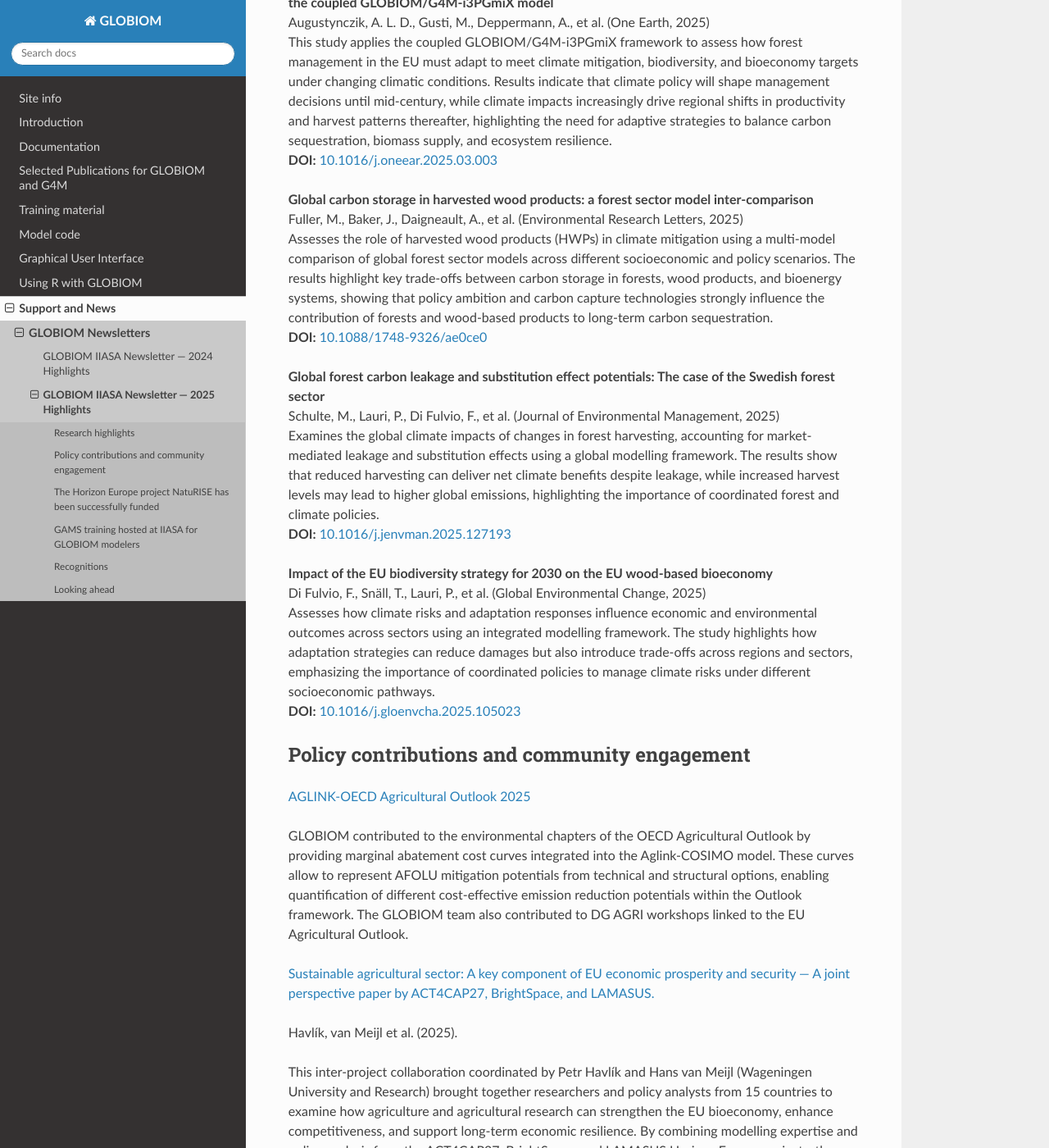
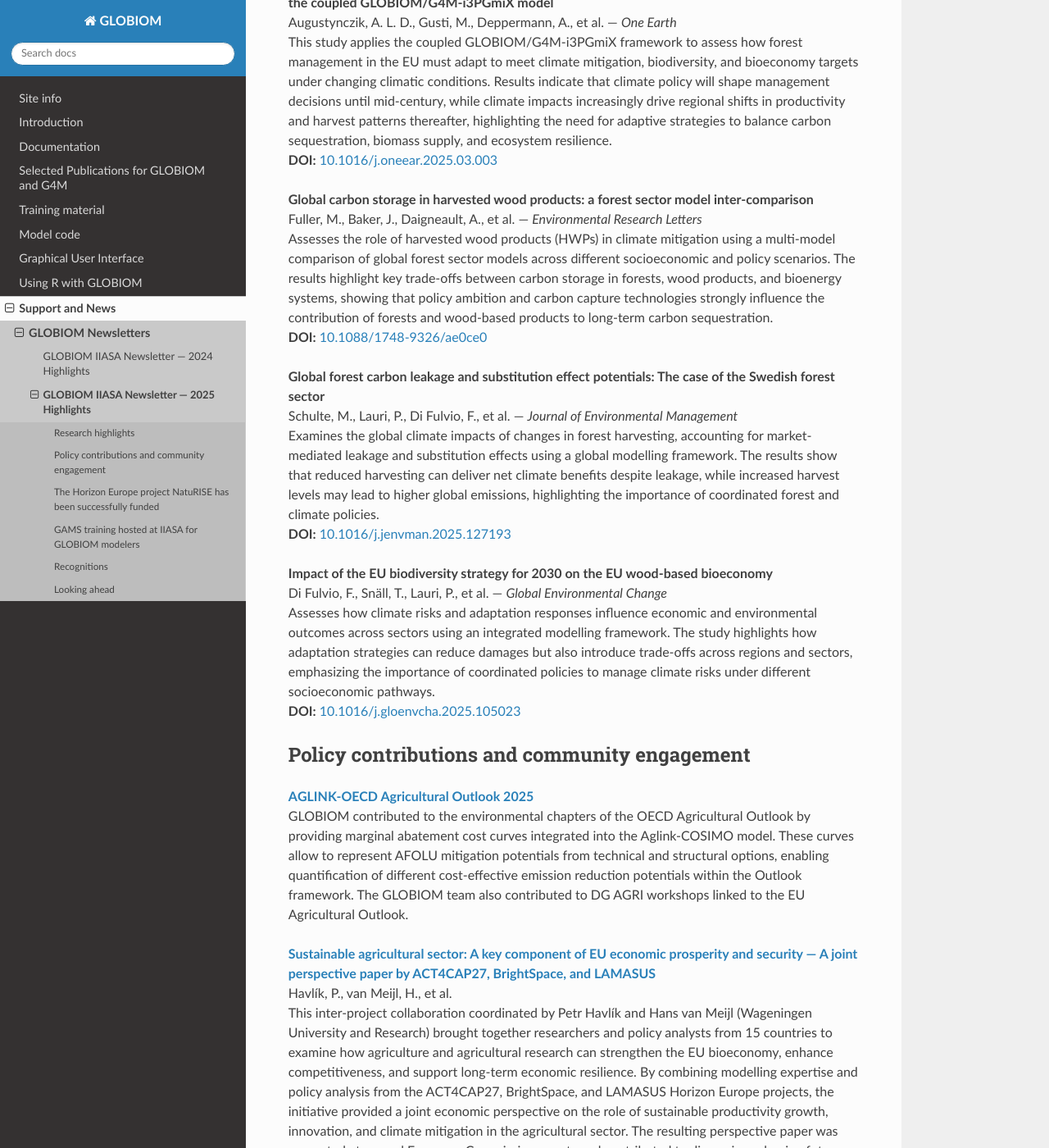
Before and after one commit to iiasa/GLOBIOM_doc, a Sphinx documentation site: the page built from source/newsletters/2025_highlights.rst, in a window 1280 px wide and 1400 px high, scrolled down 1472 px. Shown: the whole window at 82% size. Built offline with Sphinx 7.4.7 and the Read the Docs theme 3.1.0, drawn with Linux system fonts in a browser that asks for light colours; pages that are not in the unit, such as notebooks, are missing from menus; some of the changed lines change nothing that is shown; some of the changed text lies outside the part shown.

Commit message:
Editorial refinements

```diff
--- a/source/newsletters/2025_highlights.rst
+++ b/source/newsletters/2025_highlights.rst
@@ -15,43 +15,43 @@
 -------------------
 
 | **The EAT–Lancet Commission on healthy, sustainable, and just food systems**
-| Rockström, J., Thilsted, S. H., Willett, W. C., et al. (The Lancet, 2025)
+| Rockström, J., Thilsted, S. H., Willett, W. C., et al. — *The Lancet*
 | Led by Marta Kozicka, GLOBIOM team contributed the new 2025 EAT-*Lancet* Commission on healthy, sustainable, and just food systems. The Commission presents new evidence-based insights on nutrition and human health, within safe and just planetary boundaries. New to this Commission are updates to the planetary health diet, measurement and assessment of the impact food systems have in driving transgressions of planetary boundaries, an exploration of multi-dimensional and underlying issues of food justice, new research and extensive modelling insights, and transformative and action-based recommendations and roadmaps. The study received strong visibility, ranking among the most talked-about climate-related papers (#5) in `Carbon Brief’s 2025 list <https://iiasa.ac.at/news/feb-2026/iiasa-researchers-among-authors-of-climate-papers-most-featured-in-media-in-2025>`__.
 | **DOI:** `10.1016/S0140-6736(25)01201-2 <https://doi.org/10.1016/S0140-6736(25)01201-2>`_
 
 | **Bundling measures for food systems transformation: a global, multimodel assessment**
-| Sundiang, M., Diniz Oliveira, T., Mason-D’Croz, D., et al. (The Lancet Planetary Health, 2025)
+| Sundiang, M., Diniz Oliveira, T., Mason-D’Croz, D., et al. — *The Lancet Planetary Health*
 | GLOBIOM contributed to this multi-model analysis to explore how coordinated sets of policy measures can unlock transformational pathways for food systems that balance health, sustainability, and equity. This work demonstrates that integrated bundles of food system policies can achieve more systemic change than isolated measures.
 | **DOI:** `10.1016/j.lanplh.2025.101339 <https://doi.org/10.1016/j.lanplh.2025.101339>`_
 
 | **Feeding The Planet While Saving It: How New Foods Can Help!**
-| Kozicka, M., Leclère, D., Davis, C., et al. (Frontiers for Young Minds, 2025)
+| Kozicka, M., Leclère, D., Davis, C., et al. — *Frontiers for Young Minds*
 | Last year’s research by Kozicka et al. was invited to be adapted for publication in Frontiers for Young Minds, an open-access scientific journal that brings research directly to young readers aged 8–15. The article translates findings on sustainable diets and innovative food alternatives into an accessible format for school students, helping to communicate how food system transformation can contribute to climate mitigation and biodiversity protection.
 | **DOI:** `10.3389/frym.2025.1558710 <https://doi.org/10.3389/frym.2025.1558710>`_
 
 | **Complexity and uncertainty in future food system transformation modelling**
-| Moallemi, E. A., Castonguay, A. C., Mason-D’Croz, D., et al. (Nature Food, 2025)
+| Moallemi, E. A., Castonguay, A. C., Mason-D’Croz, D., et al. — *Nature Food*
 | The GLOBIOM-Australia team led a review article in Nature Food. The article provides an original synthesis that uncovers a fundamental mismatch between the complexity of food-system transitions and the simplifying assumptions of current models. By exposing these structural limitations, the study explains why many existing economic models often fail to produce policy-relevant scenarios for sustainable transformation.
 | **DOI:** `10.1038/s43016-025-01257-1 <https://doi.org/10.1038/s43016-025-01257-1>`_
 
 | **Adapting forest management to climate change impacts and policy targets in the EU: Insights from the coupled GLOBIOM/G4M-i3PGmiX model**
-| Augustynczik, A. L. D., Gusti, M., Deppermann, A., et al. (One Earth, 2025)
+| Augustynczik, A. L. D., Gusti, M., Deppermann, A., et al. — *One Earth*
 | This study applies the coupled GLOBIOM/G4M-i3PGmiX framework to assess how forest management in the EU must adapt to meet climate mitigation, biodiversity, and bioeconomy targets under changing climatic conditions. Results indicate that climate policy will shape management decisions until mid-century, while climate impacts increasingly drive regional shifts in productivity and harvest patterns thereafter, highlighting the need for adaptive strategies to balance carbon sequestration, biomass supply, and ecosystem resilience.
 | **DOI:** `10.1016/j.oneear.2025.03.003 <https://doi.org/10.1016/j.oneear.2025.03.003>`_
 
 
 | **Global carbon storage in harvested wood products: a forest sector model inter-comparison**
-| Fuller, M., Baker, J., Daigneault, A., et al. (Environmental Research Letters, 2025)
+| Fuller, M., Baker, J., Daigneault, A., et al. — *Environmental Research Letters*
 | Assesses the role of harvested wood products (HWPs) in climate mitigation using a multi-model comparison of global forest sector models across different socioeconomic and policy scenarios. The results highlight key trade-offs between carbon storage in forests, wood products, and bioenergy systems, showing that policy ambition and carbon capture technologies strongly influence the contribution of forests and wood-based products to long-term carbon sequestration.
 | **DOI:** `10.1088/1748-9326/ae0ce0 <https://doi.org/10.1088/1748-9326/ae0ce0>`_
 
 | **Global forest carbon leakage and substitution effect potentials: The case of the Swedish forest sector**
-| Schulte, M., Lauri, P., Di Fulvio, F., et al. (Journal of Environmental Management, 2025)
+| Schulte, M., Lauri, P., Di Fulvio, F., et al. — *Journal of Environmental Management*
 | Examines the global climate impacts of changes in forest harvesting, accounting for market-mediated leakage and substitution effects using a global modelling framework. The results show that reduced harvesting can deliver net climate benefits despite leakage, while increased harvest levels may lead to higher global emissions, highlighting the importance of coordinated forest and climate policies.
 | **DOI:** `10.1016/j.jenvman.2025.127193 <https://doi.org/10.1016/j.jenvman.2025.127193>`_
 
 | **Impact of the EU biodiversity strategy for 2030 on the EU wood-based bioeconomy**
-| Di Fulvio, F., Snäll, T., Lauri, P., et al. (Global Environmental Change, 2025)
+| Di Fulvio, F., Snäll, T., Lauri, P., et al. — *Global Environmental Change*
 | Assesses how climate risks and adaptation responses influence economic and environmental outcomes across sectors using an integrated modelling framework. The study highlights how adaptation strategies can reduce damages but also introduce trade-offs across regions and sectors, emphasizing the importance of coordinated policies to manage climate risks under different socioeconomic pathways.
 | **DOI:** `10.1016/j.gloenvcha.2025.105023 <https://doi.org/10.1016/j.gloenvcha.2025.105023>`_
 
@@ -59,65 +59,34 @@
 Policy contributions and community engagement
 ---------------------------------------------
 
-`AGLINK-OECD Agricultural Outlook
-2025 <https://www.oecd.org/en/publications/2025/07/oecd-fao-agricultural-outlook-2025-2034_3eb15914.html>`__
+.. |link1| replace:: **AGLINK-OECD Agricultural Outlook 2025**
+.. _link1: https://www.oecd.org/en/publications/2025/07/oecd-fao-agricultural-outlook-2025-2034_3eb15914.html
 
-GLOBIOM contributed to the environmental chapters of the OECD
-Agricultural Outlook by providing marginal abatement cost curves
-integrated into the Aglink-COSIMO model. These curves allow to represent
-AFOLU mitigation potentials from technical and structural options,
-enabling quantification of different cost-effective emission reduction
-potentials within the Outlook framework. The GLOBIOM team also
-contributed to DG AGRI workshops linked to the EU Agricultural Outlook.
+| |link1|_
+| GLOBIOM contributed to the environmental chapters of the OECD Agricultural Outlook by providing marginal abatement cost curves integrated into the Aglink-COSIMO model. These curves allow to represent AFOLU mitigation potentials from technical and structural options, enabling quantification of different cost-effective emission reduction potentials within the Outlook framework. The GLOBIOM team also contributed to DG AGRI workshops linked to the EU Agricultural Outlook.
 
-`Sustainable agricultural sector: A key component of EU economic
-prosperity and security — A joint perspective paper by ACT4CAP27,
-BrightSpace, and
-LAMASUS. <https://pure.iiasa.ac.at/id/eprint/20767/1/ACT4CAP27-BrightSpace-LAMASUS-perspective-paper-2025-07-24.pdf>`__
 
-Havlík, van Meijl et al. (2025).
+.. |link2| replace:: **Sustainable agricultural sector: A key component of EU economic prosperity and security — A joint perspective paper by ACT4CAP27, BrightSpace, and LAMASUS**
+.. _link2: https://pure.iiasa.ac.at/id/eprint/20767/1/ACT4CAP27-BrightSpace-LAMASUS-perspective-paper-2025-07-24.pdf
 
-This inter-project collaboration coordinated by Petr Havlík and Hans van
-Meijl (Wageningen University and Research) brought together researchers
-and policy analysts from 15 countries to examine how agriculture and
-agricultural research can strengthen the EU bioeconomy, enhance
-competitiveness, and support long-term economic resilience. By combining
-modelling expertise and policy analysis from the ACT4CAP27, BrightSpace,
-and LAMASUS Horizon Europe projects, the initiative provided a joint
-economic perspective on the role of sustainable productivity growth,
-innovation, and climate mitigation in the agricultural sector. The
-resulting perspective paper was presented at several European Commission
-events and contributed to discussions shaping future research priorities
-and the evolution of the Common Agricultural Policy.
+| |link2|_
+| Havlík, P., van Meijl, H., et al.
+| This inter-project collaboration coordinated by Petr Havlík and Hans van Meijl (Wageningen University and Research) brought together researchers and policy analysts from 15 countries to examine how agriculture and agricultural research can strengthen the EU bioeconomy, enhance competitiveness, and support long-term economic resilience. By combining modelling expertise and policy analysis from the ACT4CAP27, BrightSpace, and LAMASUS Horizon Europe projects, the initiative provided a joint economic perspective on the role of sustainable productivity growth, innovation, and climate mitigation in the agricultural sector. The resulting perspective paper was presented at several European Commission events and contributed to discussions shaping future research priorities and the evolution of the Common Agricultural Policy.
 
-`Coupled Model Intercomparison Project (CMIP)
-7 <https://wcrp-cmip.org/>`__ `Scenario
-Contributions <https://egusphere.copernicus.org/preprints/2025/egusphere-2024-3765/>`__
+.. |link3a| replace:: **Coupled Model Intercomparison Project (CMIP) 7**
+.. _link3a: https://wcrp-cmip.org/
 
-Led by Yazhen Wu, the GLOBIOM-G4M team contributed updated land-use and
-forestry sector scenarios in support of the CMIP7 cycle. The Coupled
-Model Intercomparison Project (CMIP) is the internationally coordinated
-framework that brings together Earth System Models to run standardized
-climate experiments. Within this process, MESSAGE-GLOBIOM provided
-harmonized and updated socioeconomic (SSP) and emission reduction
-pathways as inputs for climate model simulations. As the successor to
-the previous SSP-RCP framework, CMIP7 will use these updated scenarios
-(MESSAGE-GLOBIOM was chosen as the marker model for the Low mitigation
-pathway) to assess future climate risks and mitigation strategies and
-will provide the basis for forthcoming IPCC forward-looking assessments.
+.. |link3b| replace:: **Scenario Contributions**
+.. _link3b: https://egusphere.copernicus.org/preprints/2025/egusphere-2024-3765/
 
-`GLOBIOM presented at the 2025 IIASA Summer School for Systems
-Modelling <https://iiasa.ac.at/capacity-development/summer-schools/summer-school-for-systems-modeling>`__
+| |link3a|_ — |link3b|_
+| Led by Yazhen Wu, the GLOBIOM-G4M team contributed updated land-use and forestry sector scenarios in support of the CMIP7 cycle. The Coupled Model Intercomparison Project (CMIP) is the internationally coordinated framework that brings together Earth System Models to run standardized climate experiments. Within this process, MESSAGE-GLOBIOM provided harmonized and updated socioeconomic (SSP) and emission reduction pathways as inputs for climate model simulations. As the successor to the previous SSP-RCP framework, CMIP7 will use these updated scenarios (MESSAGE-GLOBIOM was chosen as the marker model for the Low mitigation pathway) to assess future climate risks and mitigation strategies and will provide the basis for forthcoming IPCC forward-looking assessments.
 
-As part of the 2025 IIASA Summer School for Systems Modelling held in
-Laxenburg on 17 July 2025, the GLOBIOM team delivered an interactive
-lecture introducing participants to the GLOBIOM modelling framework. The
-session engaged primarily Master’s and PhD-level students and provided
-an overview of the model’s structure, core features, and selected
-applications supporting policy analysis in the land-use, agriculture,
-and climate domains. The lecture combined conceptual explanations with
-practical examples and discussion, allowing participants to explore how
-models such as GLOBIOM contribute to evidence-based decision-making.
+.. |link4| replace:: **GLOBIOM presented at the 2025 IIASA Summer School for Systems Modelling**
+.. _link4: https://iiasa.ac.at/capacity-development/summer-schools/summer-school-for-systems-modeling
+
+| |link4|_
+| As part of the 2025 IIASA Summer School for Systems Modelling held in Laxenburg on 17 July 2025, the GLOBIOM team delivered an interactive lecture introducing participants to the GLOBIOM modelling framework. The session engaged primarily Master’s and PhD-level students and provided an overview of the model’s structure, core features, and selected applications supporting policy analysis in the land-use, agriculture, and climate domains. The lecture combined conceptual explanations with practical examples and discussion, allowing participants to explore how models such as GLOBIOM contribute to evidence-based decision-making.
 
 The Horizon Europe project NatuRISE has been successfully funded
 ----------------------------------------------------------------
@@ -156,24 +125,14 @@
 Looking ahead
 -------------
 
-`Summer School
-2026 <https://iiasa.ac.at/capacity-development/summer-schools>`__
+.. |link5| replace:: **Summer School 2026**
+.. _link5: https://iiasa.ac.at/capacity-development/summer-schools
 
-Planning is underway for the 2026 edition of the
-`BrightSpace <https://brightspace-project.eu/>`__,
-`Lamasus <https://www.lamasus.eu/>`__ and
-`Tools4CAP <https://www.tools4cap.eu/>`__ Summer School at IIASA. The
-program will offer intensive training on land-use and sustainability
-modelling including hands-on GLOBIOM sessions. While deadline for
-applications for 2026 has passed, a follow-up summer school will be
-offered again next year in the context of Act4Cap project. Applications
-for the 2027 summer school are expected to open in fall 2026.
+| |link5|_
+| Planning is underway for the 2026 edition of the `BrightSpace <https://brightspace-project.eu/>`__, `Lamasus <https://www.lamasus.eu/>`__ and `Tools4CAP <https://www.tools4cap.eu/>`__ Summer School at IIASA. The program will offer intensive training on land-use and sustainability modelling including hands-on GLOBIOM sessions. While deadline for applications for 2026 has passed, a follow-up summer school will be offered again next year in the context of Act4Cap project. Applications for the 2027 summer school are expected to open in fall 2026.
 
-`Young Scientists Summer Program
-(YSSP) <https://iiasa.ac.at/early-career/yssp>`__
+.. |link6| replace:: **Young Scientists Summer Program (YSSP)**
+.. _link6: https://iiasa.ac.at/early-career/yssp
 
-In June 2026, the GLOBIOM team will welcome three early-career
-researchers for a three-month research stay as part of YSSP. The program
-supports PhD students to advance research in an international,
-interdisciplinary setting with senior scientists at IIASA. Applications
-for the YSSP 2027 cohort will open in fall 2026.
+| |link6|_
+| In June 2026, the GLOBIOM team will welcome three early-career researchers for a three-month research stay as part of YSSP. The program supports PhD students to advance research in an international, interdisciplinary setting with senior scientists at IIASA. Applications for the YSSP 2027 cohort will open in fall 2026.
```
